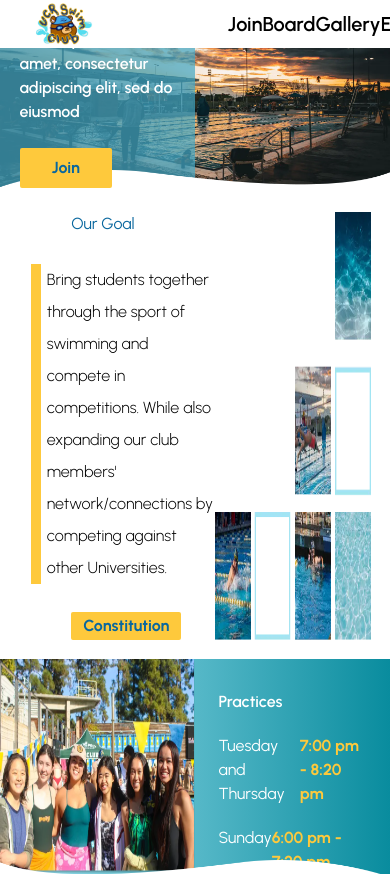
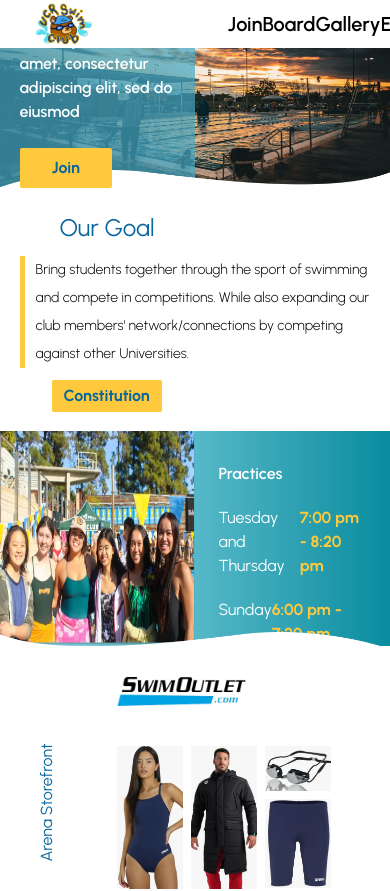
Before and after one commit to acm-ucr/ucr-swim-website, a Next.js app: page / in a window 390 px wide. Shown: the top 891 px of the page. Built offline with nearby package versions, Linux system fonts and the light colour scheme.

Commit message:
mobile responsiveness for goal.jsx

```diff
--- a/src/components/home/Goal.jsx
+++ b/src/components/home/Goal.jsx
@@ -4,24 +4,28 @@
 const Goal = () => {
   return (
     <div className="w-full flex pb-[5%]">
-      <div className="ml-[8%] justify-center flex flex-col gap-5">
-        <p className=" md:text-7xl 2xl:text-8xl ml-10 text-swim-blue-400">
+      <div className="ml-[5%] md:ml-[8%] justify-center flex flex-col gap-3 md:gap-5">
+        <p className="text-2xl md:text-7xl 2xl:text-8xl ml-10 text-swim-blue-400">
           Our Goal
         </p>
-        <p className=" my-2 border-swim-yellow border-l-[10px] pl-[3%] md:text-xl 2xl:text-2xl font-light w-full leading-loose md:leading-loose 2xl:leading-loose">
+        <p className="md:my-2 border-swim-yellow border-l-[5px] md:border-l-[10px] pl-[3%] text-sm md:text-xl 2xl:text-2xl font-light w-full leading-loose md:leading-loose 2xl:leading-loose">
           Bring students together through the sport of swimming and compete in
           competitions. While also expanding our club members&apos;
           network/connections by competing against other Universities.
         </p>
         <Link
-          className="md:text-xl 2xl:text-2xl ml-10 px-3 rounded-sm text-swim-blue-400 font-bold bg-swim-yellow p-[1%] w-fit hover:opacity-70 ease-in-out transition-opacity"
+          className="md:text-xl 2xl:text-2xl ml-8 md:ml-10 px-3 rounded-sm text-swim-blue-400 font-bold bg-swim-yellow p-[1%] w-fit hover:opacity-70 ease-in-out transition-opacity"
           href="https://docs.google.com/document/d/1mQQaOBaAhcTjqM1Rc8hUjUvHqpX8P1nK_hGxzoBDXG4/edit?usp=sharing"
           target="_blank"
         >
           Constitution
         </Link>
       </div>
-      <Image src={image1} className=" w-2/5 mr-[5%]" alt="Swim image" />
+      <Image
+        src={image1}
+        className="hidden md:block md:w-2/5 mr-[5%]"
+        alt="Swim image"
+      />
     </div>
   );
 };
```
